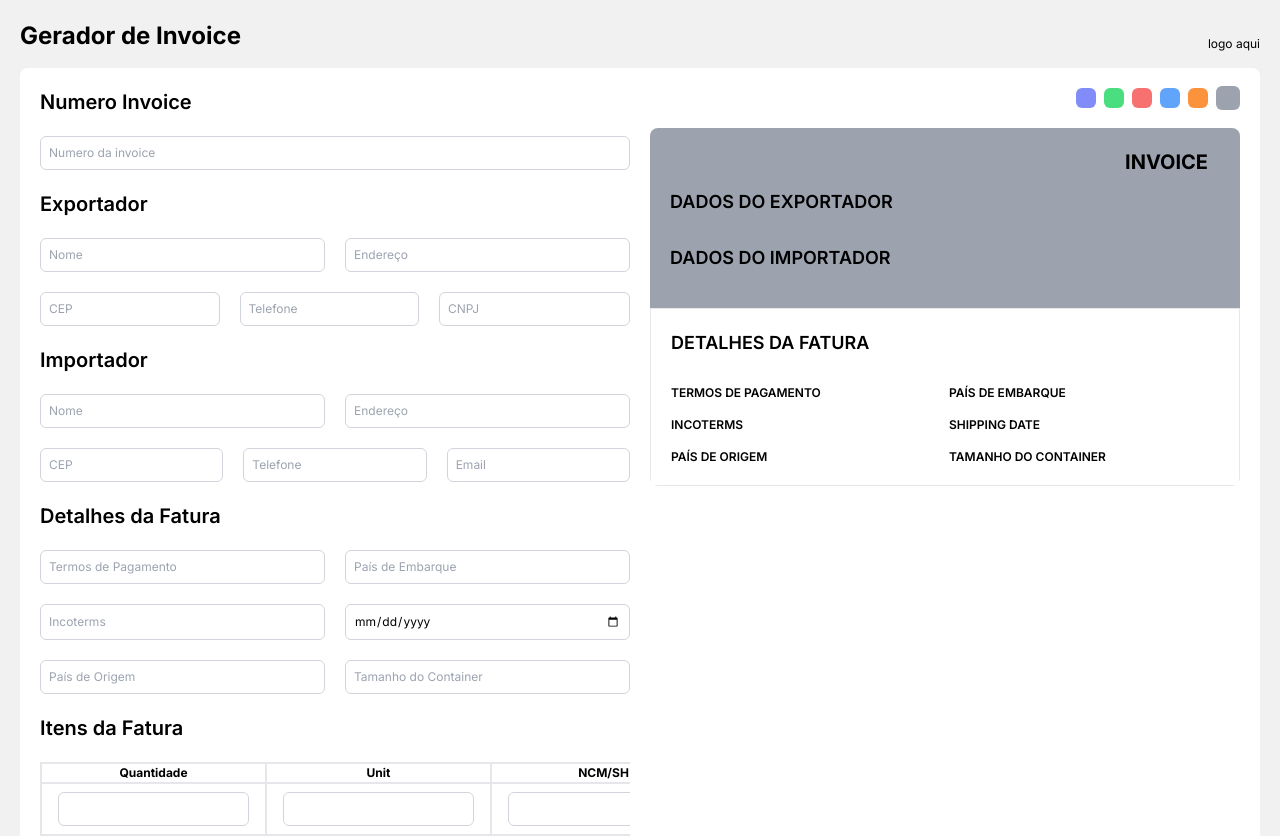
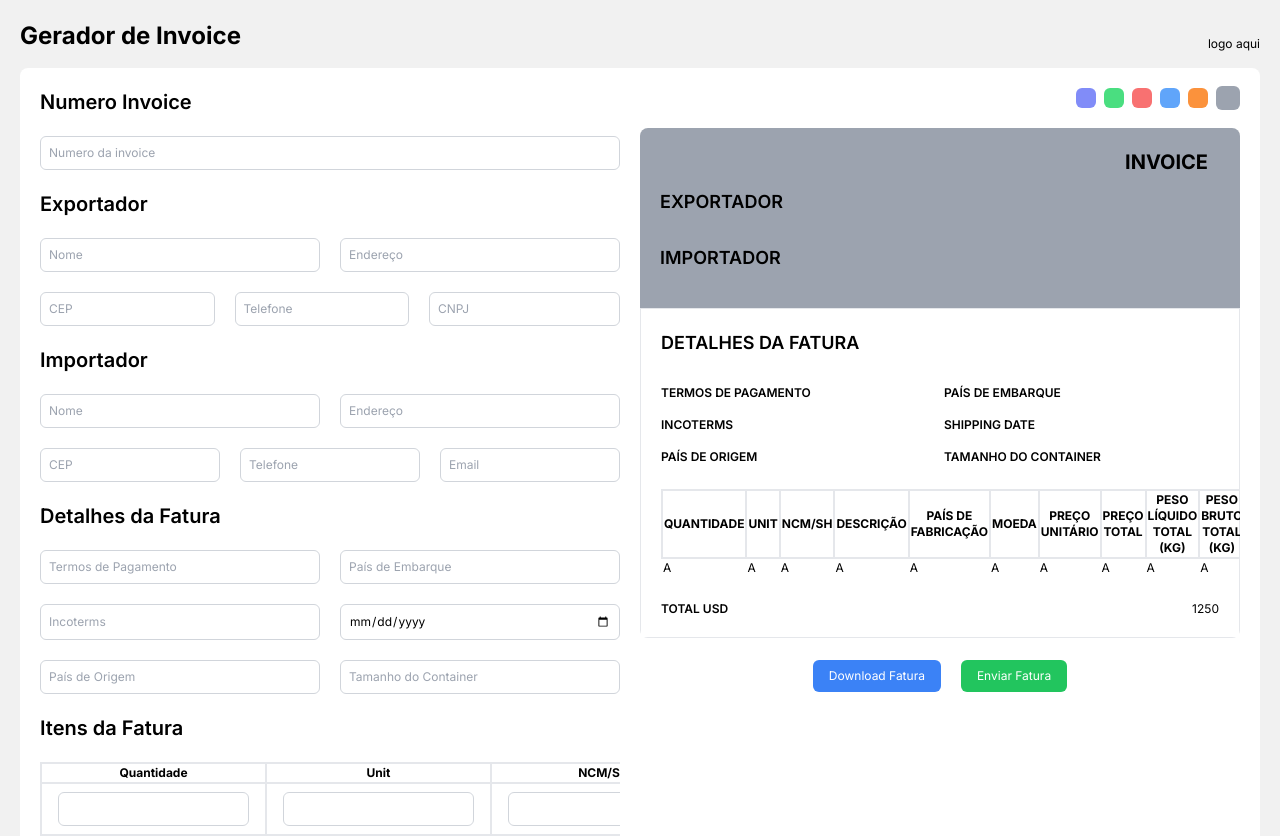
Before and after one commit to RareNinja/createinvoice, a Next.js app: page / in a window 1280 px wide. Shown: the top 836 px of the page. Built offline with nearby package versions, Linux system fonts and the light colour scheme.

Commit message:
Commit adicionando tabela na fatura

```diff
--- a/src/app/page.tsx
+++ b/src/app/page.tsx
@@ -386,10 +386,6 @@ export default function Home() {
                         <div className="bg-gray-200 p-4">
                             {/* <p className="font-bold">Total: R$ {calculateTotal()}</p> */}
                         </div>
-
-                        <button type="submit" className="bg-green-500 text-white px-4 py-2 rounded-md mt-4">
-                            Enviar Fatura
-                        </button>
                     </div>
                 </div>
                 <div className="flex flex-col gap-5 w-1/2">
@@ -433,7 +429,7 @@ export default function Home() {
                                 <h3 className="flex text-xl font-bold">{fields["invoice.numero"]}</h3>
                             </div>
                             <div className="flex flex-col text-xs uppercase">
-                                <h4 className="text-lg uppercase font-semibold">Dados do Exportador</h4>
+                                <h4 className="text-lg uppercase font-semibold">Exportador</h4>
                                 <div className="flex flex-col gap-1">
                                     <p>{fields["exporter.name"]}</p>
                                     <p>{fields["exporter.address"]}</p>
@@ -443,7 +439,7 @@ export default function Home() {
                                 </div>
                             </div>
                             <div className="flex flex-col text-xs uppercase">
-                                <h4 className="text-lg uppercase font-semibold">Dados do Importador</h4>
+                                <h4 className="text-lg uppercase font-semibold">Importador</h4>
                                 <div className="flex flex-col gap-1">
                                     <p>{fields["importer.name"]}</p>
                                     <p>{fields["importer.address"]}</p>
@@ -453,7 +449,7 @@ export default function Home() {
                                 </div>
                             </div>
                         </div>
-                        <div className="flex flex-col gap-2 text-xs uppercase p-5 border bg-white">
+                        <div className="flex flex-col gap-6 text-xs uppercase p-5 border bg-white">
                             <div className="flex flex-col gap-4">
                                 <label className="text-lg mb-3 font-semibold">Detalhes da Fatura</label>
                                 <div className="flex flex-row gap-2 w-full">
@@ -487,8 +483,50 @@ export default function Home() {
                                     </div>
                                 </div>
                             </div>
+                            <div className="flex flex-col gap-4">
+                              <table>
+                                <thead>
+                                <tr className="border-2 px-4 py-2 text-black">
+                                        <th className="border-2">Quantidade</th>
+                                        <th className="border-2">Unit</th>
+                                        <th className="border-2">NCM/SH</th>
+                                        <th className="border-2">Descrição</th>
+                                        <th className="border-2">País de Fabricação</th>
+                                        <th className="border-2">Moeda</th>
+                                        <th className="border-2">Preço Unitário</th>
+                                        <th className="border-2">Preço Total</th>
+                                        <th className="border-2">Peso Líquido Total (Kg)</th>
+                                        <th className="border-2">Peso Bruto Total (Kg)</th>
+                                    </tr>
+                                </thead>
+                                <tbody>
+                                  <td>a</td>
+                                  <td>a</td>
+                                  <td>a</td>
+                                  <td>a</td>
+                                  <td>a</td>
+                                  <td>a</td>
+                                  <td>a</td>
+                                  <td>a</td>
+                                  <td>a</td>
+                                  <td>a</td>
+                                </tbody>
+                              </table>
+                            </div>
+                            <div className="flex flex-row justify-between align-center">
+                                <label className="font-semibold">TOTAL USD</label>
+                                <p>1250</p>
+                            </div>
                         </div>
                     </div>
+                        <div className="flex flex-row gap-5 justify-center items-center h-5">
+                          <button type="submit" className="bg-blue-500 text-white px-4 py-2 rounded-md mt-4">
+                              Download Fatura
+                          </button>
+                          <button type="submit" className="bg-green-500 text-white px-4 py-2 rounded-md mt-4">
+                              Enviar Fatura
+                          </button>
+                        </div>
                 </div>
             </form>
         </div>
```
